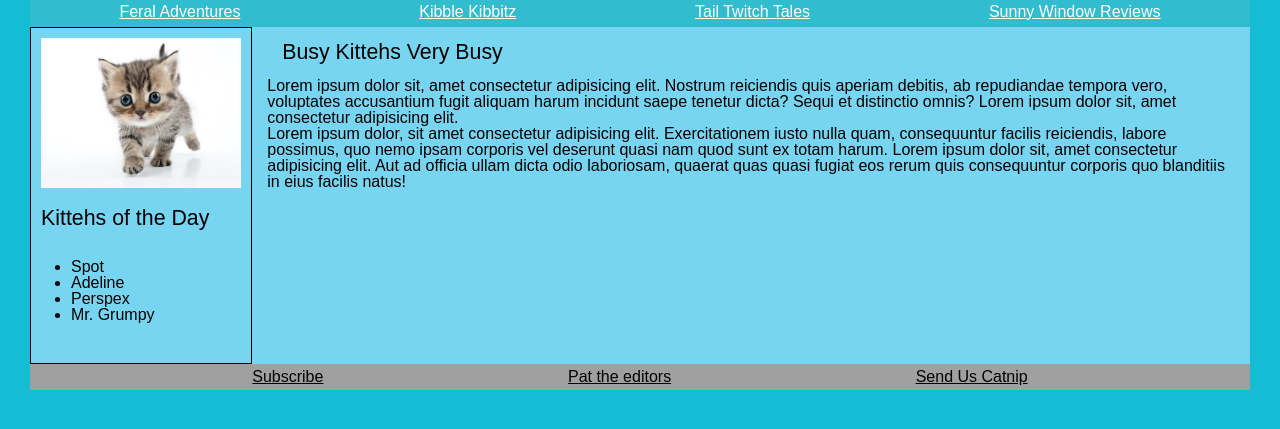
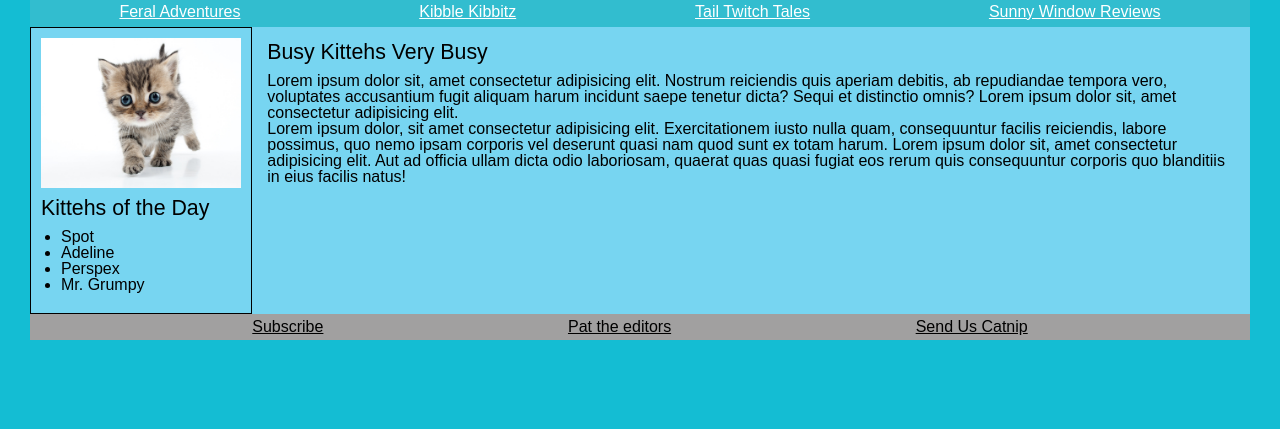
Before and after one commit to JFlynn426/website-clones, a website: page public/index.html in a window 1280 px wide. Shown: the part 105-534 px from the top of the page. Drawn offline with Linux system fonts and the light colour scheme.

Commit message:
Done with explorer mode

```diff
--- a/public/screen.css
+++ b/public/screen.css
@@ -115,7 +115,7 @@ nav ul {
 }
 h2 {
 	font-size: 16pt;
-	padding: 15px;
+	padding: 15px 0 10px 0;
 }
 
 .main-body {
@@ -144,7 +144,7 @@ li a {
 	color: white;
 }
 .kittynames img {
-	padding-bottom: 20px;
+	padding-bottom: 10px;
 }
 footer {
 	height: 30px;
@@ -153,7 +153,7 @@ footer ul a {
 	color: black;
 }
 .kittynames ul {
-	margin: 30px;
+	padding: 10px 0 10px 20px;
 }
 .kittynames h3 {
 	font-size: 16pt;
```
